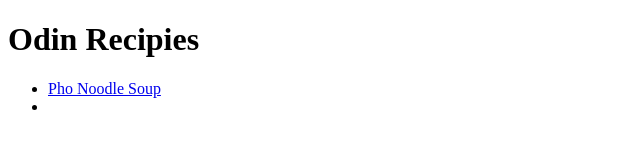
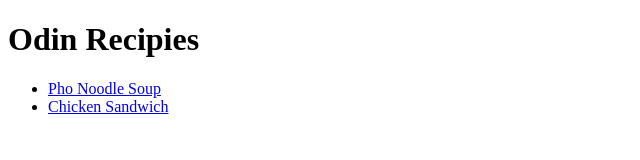
Before and after one commit to nevedewn/odin-recipes, a plain HTML site: page index.html in a window 1280 px wide. Shown: the whole page, without its empty margins (0-640 px from the left). Drawn offline with Linux system fonts and the light colour scheme.

Commit message:
Add Chicken Sandwich link to Home page

```diff
--- a/index.html
+++ b/index.html
@@ -8,6 +8,6 @@
         <h1>Odin Recipies</h1>
         <ul>
             <li><a href="./recipes/phonoodle.html">Pho Noodle Soup</a></li>
-            <li></li>
+            <li><a href="./recipes/chickensandwich.html">Chicken Sandwich</a></li>
     </body>
 </html>
```
